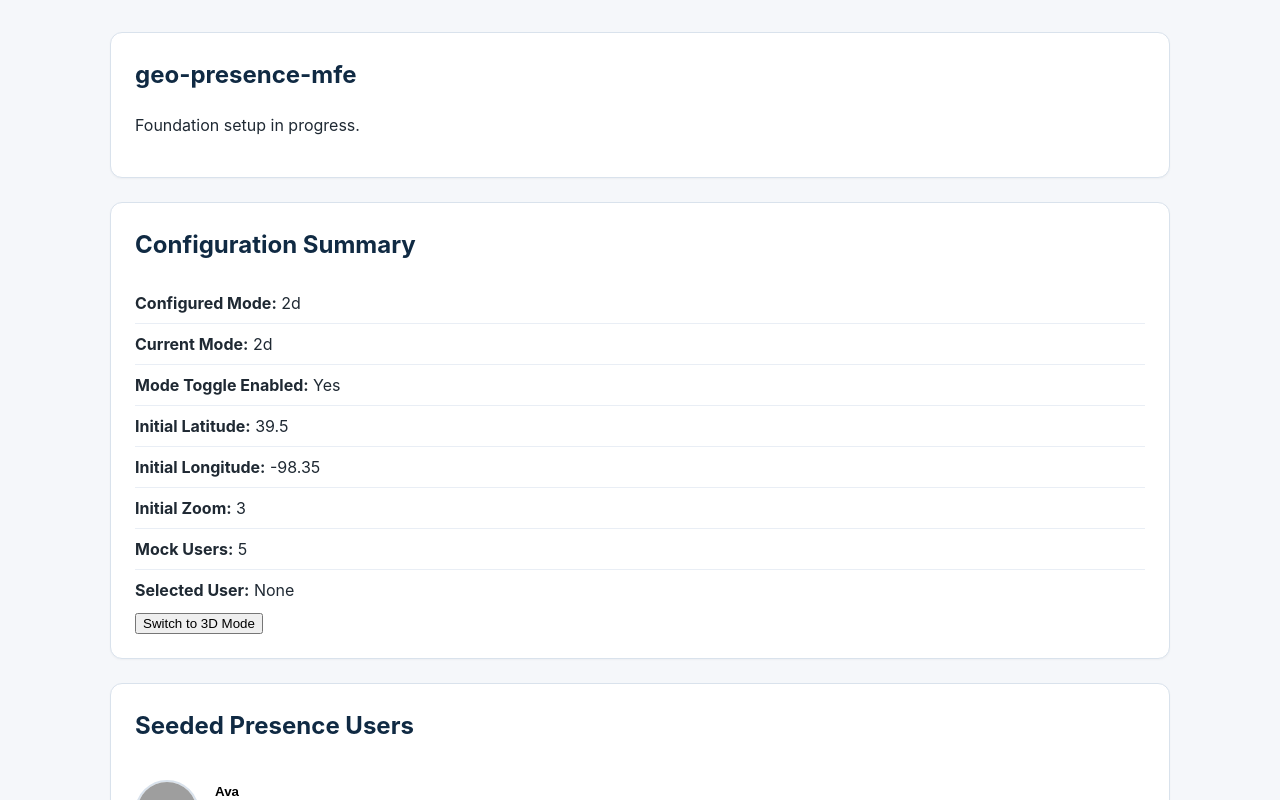
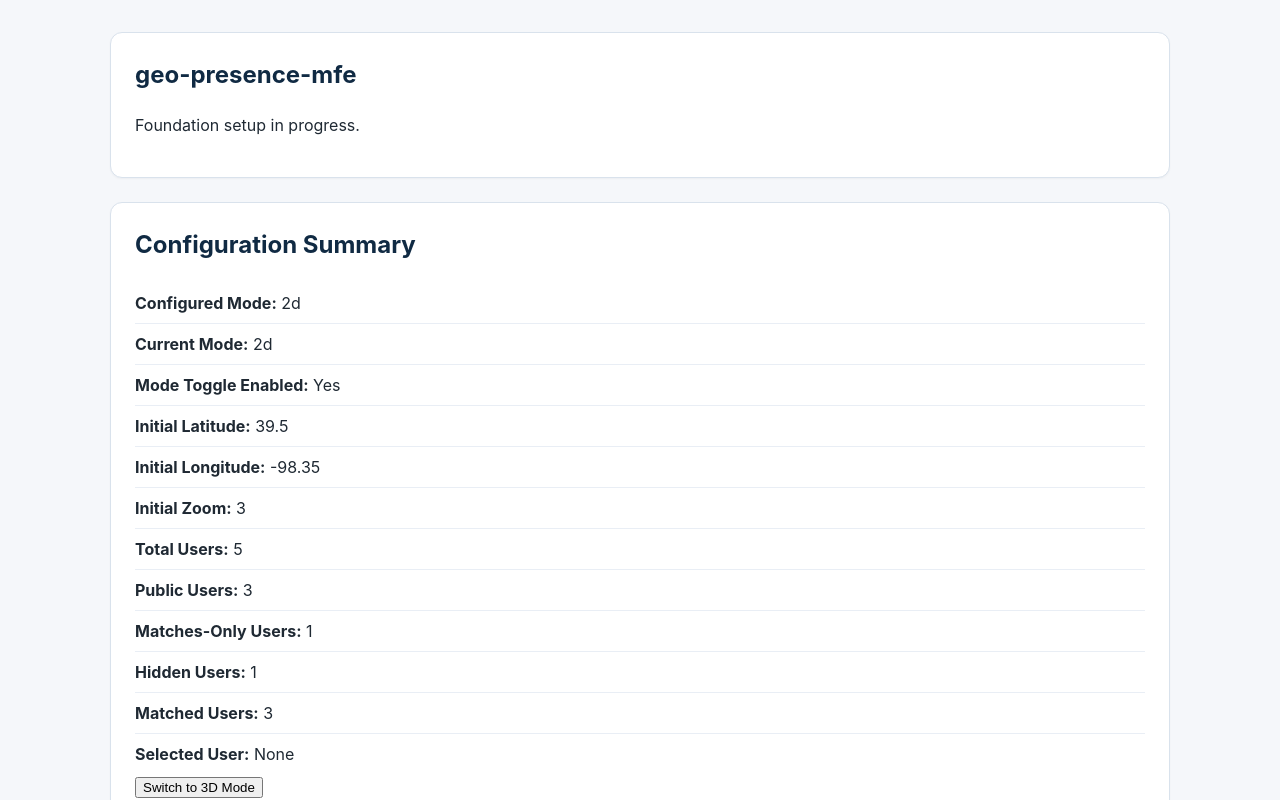
Before and after one commit to tpersaud27/geo-presence-mfe, a React (Vite) app in the folder geo-presence-mfe/: page / in a window 1280 px wide. Shown: the top 800 px of the page. Built offline with nearby package versions, Linux system fonts and the light colour scheme; grey boxes are pictures that could not be loaded.

Commit message:
feat: add derived user summary counts to foundation screen

```diff
--- a/geo-presence-mfe/src/App.tsx
+++ b/geo-presence-mfe/src/App.tsx
@@ -14,6 +14,14 @@ function App() {
 
   const [currentMode, setCurrentMode] = useState<GeoPresenceMode>(configuredMode);
   const [selectedUser, setSelectedUser] = useState<PresenceUser | null>(null);
+
+  const totalUserCount = mockPresenceUsers.length;
+  const publicUserCount = mockPresenceUsers.filter((user) => user.visibility === 'public').length;
+  const matchesOnlyUserCount = mockPresenceUsers.filter(
+    (user) => user.visibility === 'matches-only'
+  ).length;
+  const hiddenUserCount = mockPresenceUsers.filter((user) => user.visibility === 'hidden').length;
+  const matchedUserCount = mockPresenceUsers.filter((user) => user.isMatch).length;
 
   const handleModeToggle = () => {
     setCurrentMode((previousMode) => (previousMode === '2d' ? '3d' : '2d'));
@@ -52,7 +60,19 @@ function App() {
             <strong>Initial Zoom:</strong> {initialView?.zoom ?? 'Not set'}
           </li>
           <li>
-            <strong>Mock Users:</strong> {mockPresenceUsers.length}
+            <strong>Total Users:</strong> {totalUserCount}
+          </li>
+          <li>
+            <strong>Public Users:</strong> {publicUserCount}
+          </li>
+          <li>
+            <strong>Matches-Only Users:</strong> {matchesOnlyUserCount}
+          </li>
+          <li>
+            <strong>Hidden Users:</strong> {hiddenUserCount}
+          </li>
+          <li>
+            <strong>Matched Users:</strong> {matchedUserCount}
           </li>
           <li>
             <strong>Selected User:</strong> {selectedUser?.displayName ?? 'None'}
```
